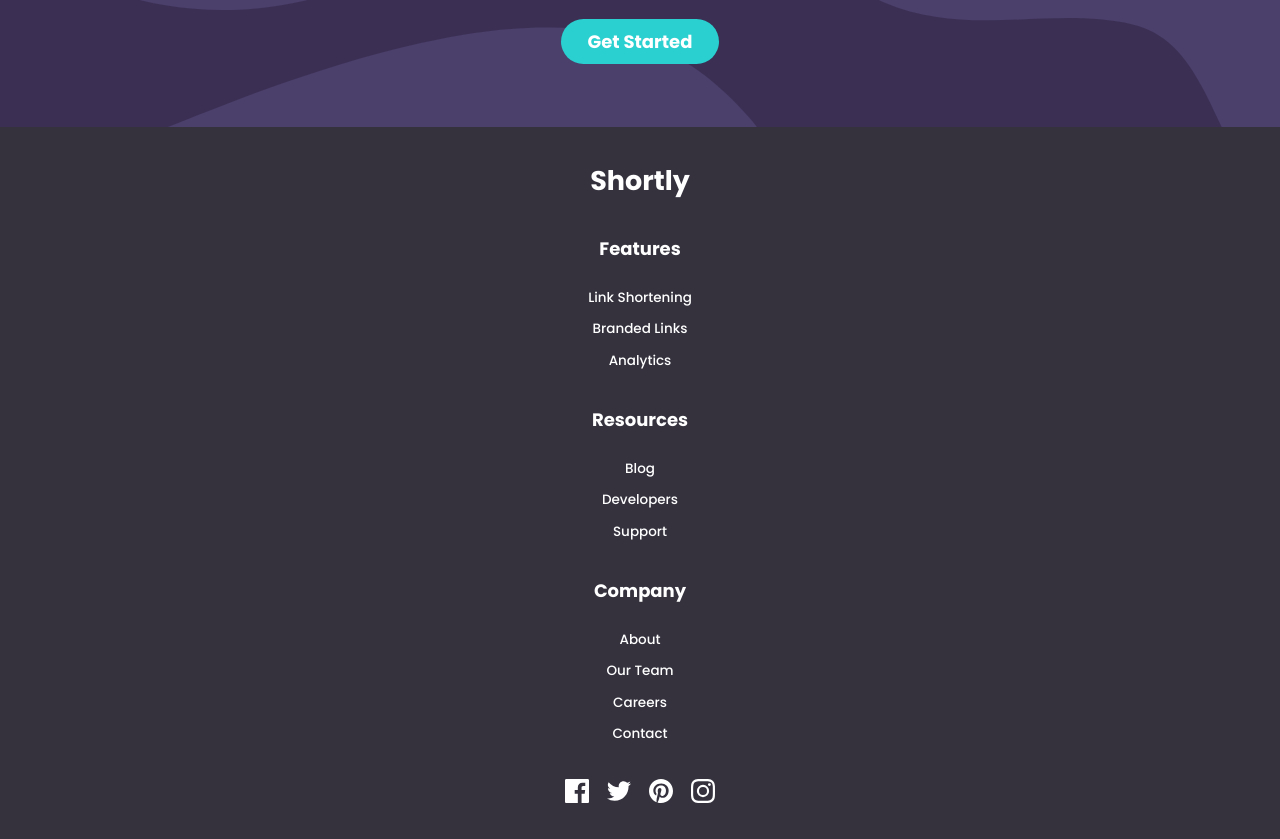
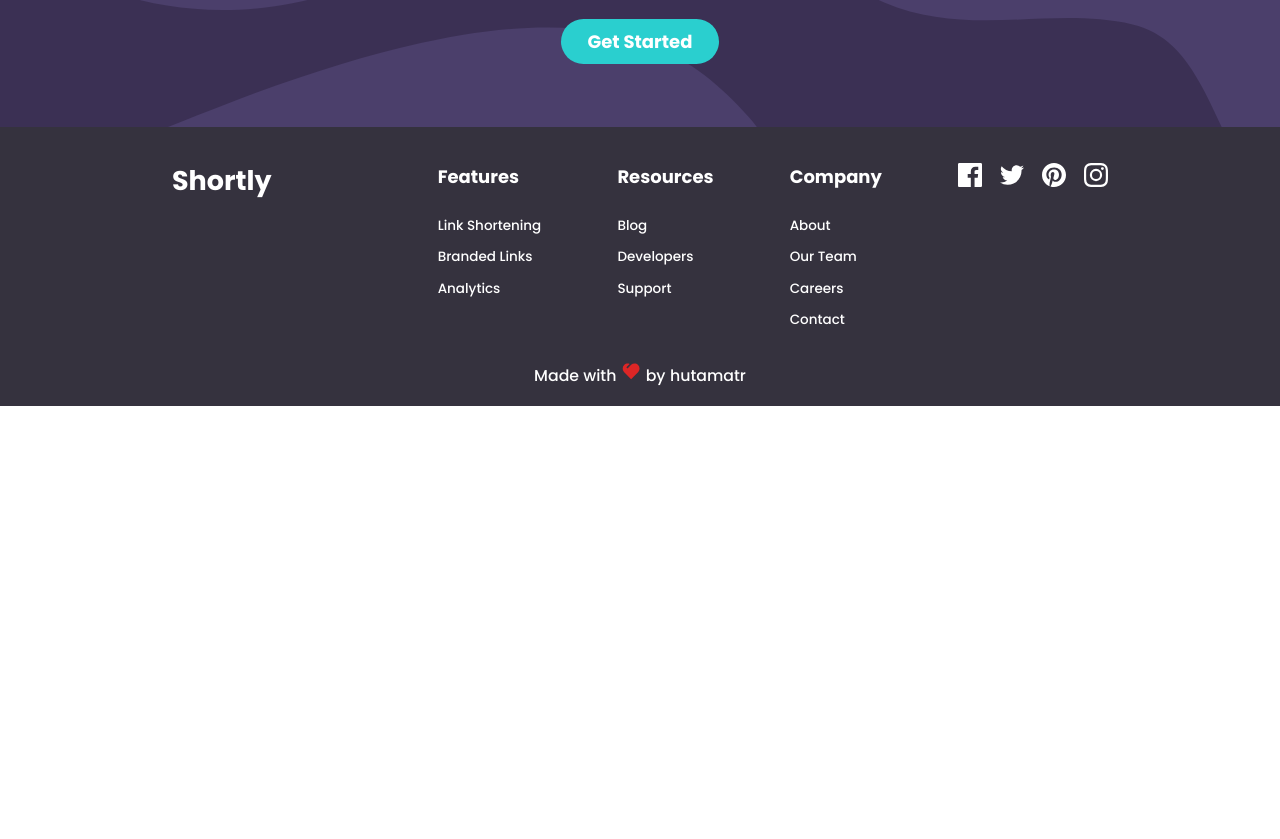
Before and after one commit to hutamatr/url-shortfly, a React (Vite) app: page / in a window 1280 px wide. Shown: the part 1480-2319 px from the top of the page. After the commit the page ends 1886 px from the top, so only its background shows below. Built offline with nearby package versions, Linux system fonts and the light colour scheme.

Commit message:
refactoring code in footer & add scroll top button component

```diff
--- a/src/components/Footer/Footer.tsx
+++ b/src/components/Footer/Footer.tsx
@@ -1,9 +1,36 @@
 import React from "react";
+
+import ScrollTop from "../UI/ScrollTop";
 
 import facebookIcon from "../../assets/icons/icon-facebook.svg";
 import twitterIcon from "../../assets/icons/icon-twitter.svg";
 import pinterestIcon from "../../assets/icons/icon-pinterest.svg";
 import instagramIcon from "../../assets/icons/icon-instagram.svg";
+import { RiHeart2Fill } from "react-icons/ri";
+
+interface SocialMedia {
+  icon: string;
+  url: string;
+}
+
+const socialMediaIcon: SocialMedia[] = [
+  {
+    icon: facebookIcon,
+    url: "https://www.facebook.com/",
+  },
+  {
+    icon: twitterIcon,
+    url: "https://www.twitter.com/",
+  },
+  {
+    icon: pinterestIcon,
+    url: "https://www.pinterest.com/",
+  },
+  {
+    icon: instagramIcon,
+    url: "https://www.instagram.com/",
+  },
+];
 
 const footerContentMenu: string[][] = [
   ["Features", "Link Shortening", "Branded Links", "Analytics"],
@@ -11,19 +38,10 @@ const footerContentMenu: string[][] = [
   ["Company", "About", "Our Team", "Careers", "Contact"],
 ];
 
-const socialMediaIcon: string[] = [
-  facebookIcon,
-  twitterIcon,
-  pinterestIcon,
-  instagramIcon,
-];
-
-const Footer = () => {
+const footerContentFn = (footerContent: string[]) => {
   return (
-    <footer className="flex flex-col items-center justify-center gap-y-8 bg-neutral-very-dark-blue p-8 text-center">
-      <h2 className="text-2xl font-bold text-white">Shortly</h2>
     <ul className="flex flex-col gap-y-3 text-white">
-        {footerContentMenu[0].map((menu, index) => (
+      {footerContent.map((menu, index) => (
         <li
           key={`menu-${index}`}
           className={`${index === 0 ? "mb-3 font-bold" : "text-xs"}`}
@@ -32,33 +50,44 @@ const Footer = () => {
         </li>
       ))}
     </ul>
-      <ul className="flex flex-col gap-y-3 text-white">
-        {footerContentMenu[1].map((menu, index) => (
-          <li
-            key={`menu-${index}`}
-            className={`${index === 0 ? "mb-3 font-bold" : "text-xs"}`}
-          >
-            {menu}
+  );
+};
+
+const Footer = () => {
+  return (
+    <footer className="bg-neutral-very-dark-blue">
+      <section className="mx-auto flex max-w-4xl flex-col items-center justify-center gap-y-8 p-8 text-center md:flex-row md:items-start md:justify-between md:text-left">
+        <h2 className="text-2xl font-bold text-white md:mr-10 lg:mr-20">
+          Shortly
+        </h2>
+        {footerContentFn(footerContentMenu[0])}
+        {footerContentFn(footerContentMenu[1])}
+        {footerContentFn(footerContentMenu[2])}
+        <ul className="flex flex-row items-center justify-center gap-x-4">
+          {socialMediaIcon.map((social, index) => (
+            <li key={`social-${index}`}>
+              <a href={social.url} target="_blank">
+                <img src={social.icon} alt={`socialMedia-${index}`} />
+              </a>
             </li>
           ))}
         </ul>
-      <ul className="flex flex-col gap-y-3 text-white">
-        {footerContentMenu[2].map((menu, index) => (
-          <li
-            key={`menu-${index}`}
-            className={`${index === 0 ? "mb-3 font-bold" : "text-xs"}`}
+      </section>
+      <div className="flex flex-row items-center justify-center pb-4">
+        <p className="flex flex-row gap-x-1 text-sm text-white">
+          Made with
+          <RiHeart2Fill className="animate-bounce text-lg text-red-600" />
+          by
+          <a
+            href="https://github.com/hutamatr"
+            target={"_blank"}
+            className="hover:text-primary-cyan"
           >
-            {menu}
-          </li>
-        ))}
-      </ul>
-      <ul className="flex flex-row items-center justify-center gap-x-4">
-        {socialMediaIcon.map((icon, index) => (
-          <li key={`social-${index}`}>
-            <img src={icon} alt={`socialMedia-${index}`} />
-          </li>
-        ))}
-      </ul>
+            hutamatr
+          </a>
+        </p>
+      </div>
+      <ScrollTop />
     </footer>
   );
 };
--- /dev/null
+++ b/src/components/UI/ScrollTop.tsx
@@ -0,0 +1,36 @@
+import React, { useState, useEffect } from "react";
+import { MdArrowUpward } from "react-icons/md";
+
+const ScrollTop = () => {
+  const [scrollPosition, setScrollPosition] = useState<number>(0);
+
+  const handleScroll = () => {
+    const position = window.pageYOffset;
+    setScrollPosition(position);
+  };
+
+  useEffect(() => {
+    window.addEventListener("scroll", handleScroll);
+
+    return () => {
+      window.removeEventListener("scroll", handleScroll);
+    };
+  }, []);
+
+  const scrollTopHandler = () => {
+    window.scrollTo({ top: 0, behavior: "smooth" });
+  };
+
+  return (
+    <button
+      className={`fixed bottom-[5%] right-6 z-30 rounded-full bg-primary-cyan p-2 opacity-70 duration-500 hover:-translate-y-2 hover:opacity-100 ${
+        scrollPosition > 500 ? "block" : "hidden"
+      }`}
+      onClick={scrollTopHandler}
+    >
+      <MdArrowUpward className="text-white-bone text-xl" />
+    </button>
+  );
+};
+
+export default ScrollTop;
```
Lines whose indentation alone changed are shown as unchanged.
